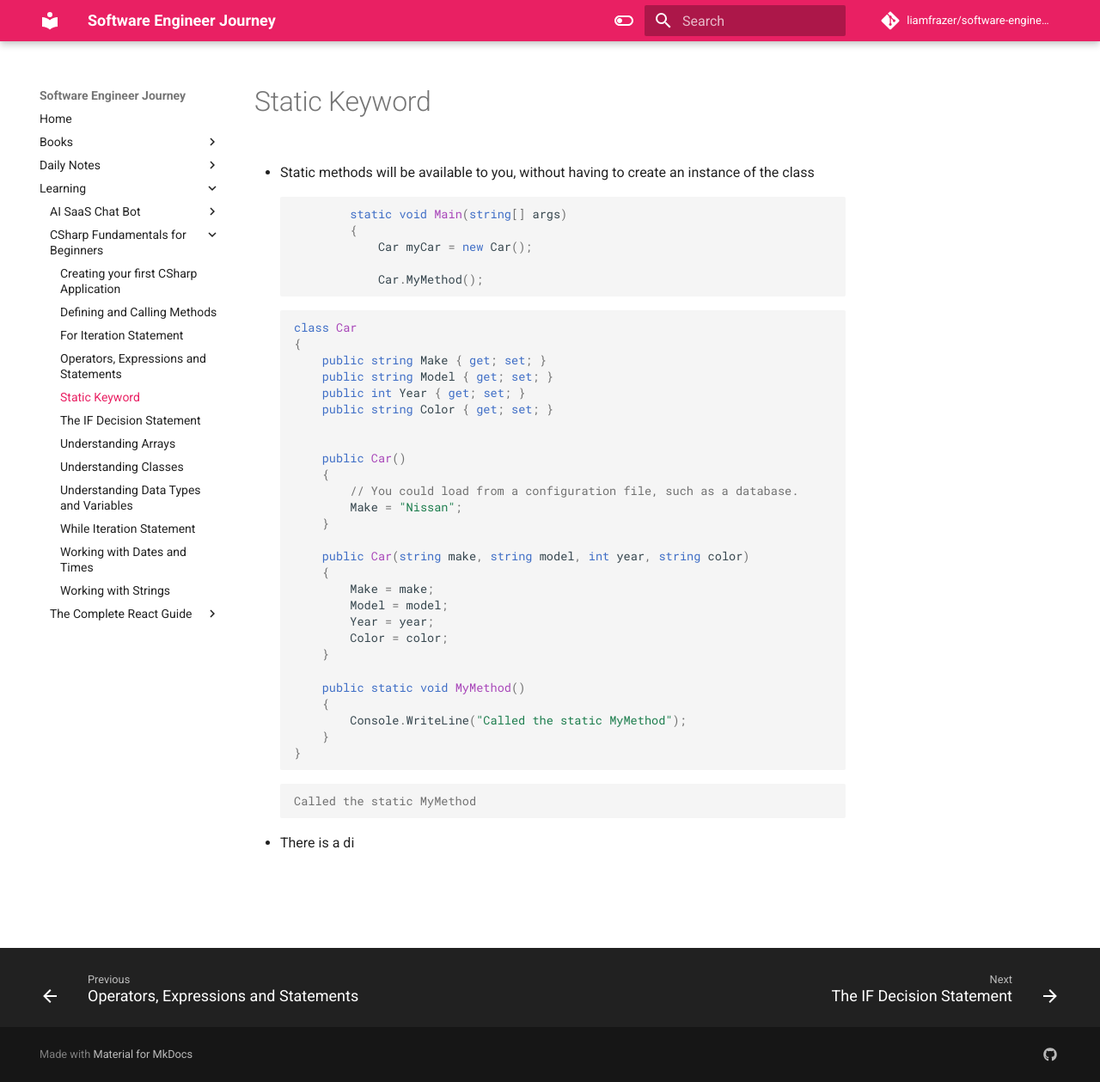
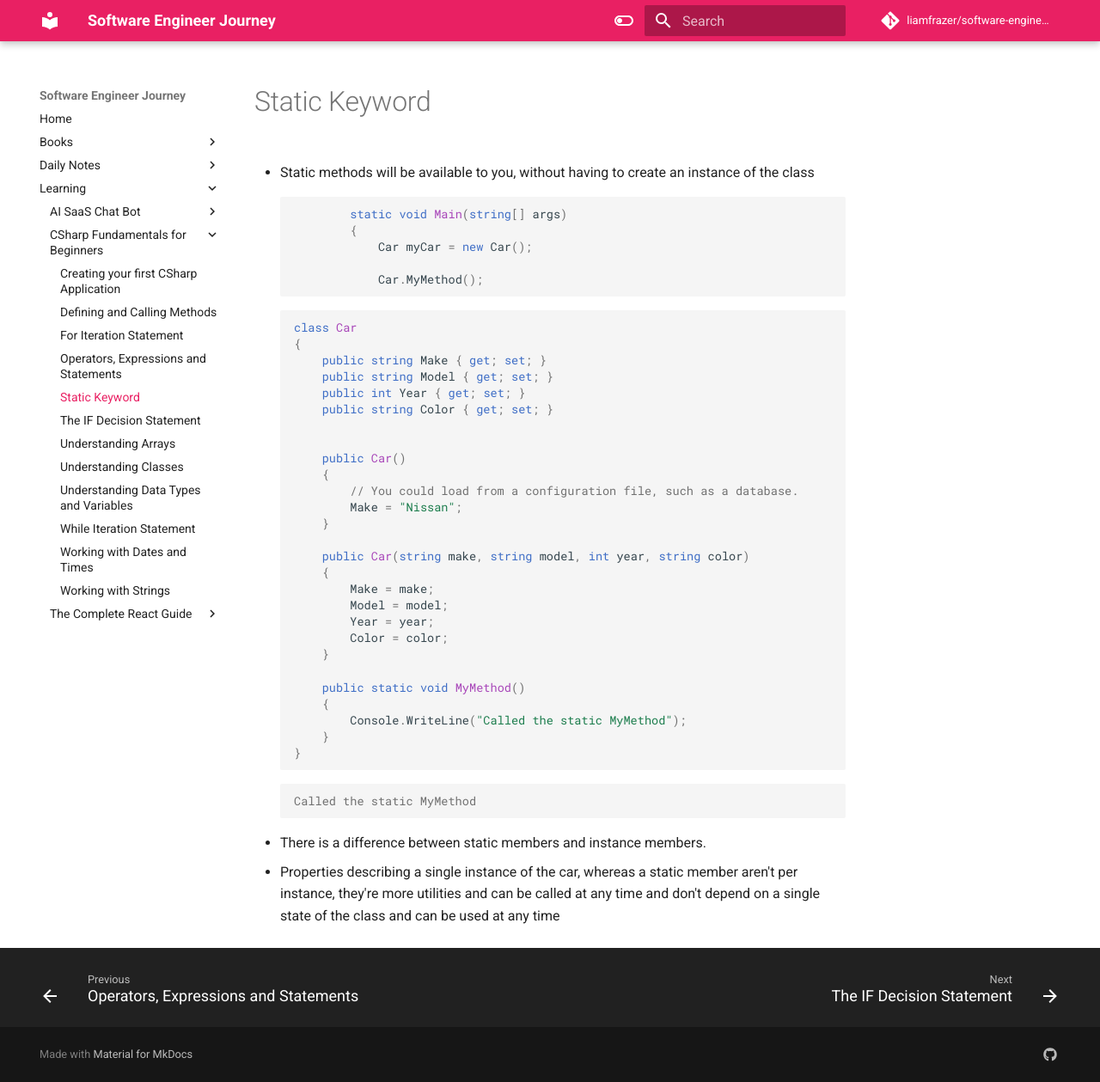
Before and after one commit to liamfrazer/software-engineer-journey, an MkDocs documentation site: the page built from docs/Learning/CSharp Fundamentals for Beginners/Static Keyword.md, in a window 1280 px wide and 1259 px high. Shown: the whole window at 86% size. Built offline with MkDocs 1.6.1 and Material for MkDocs 9.7.7, drawn with Linux system fonts in a browser that asks for light colours; comment, search, counter and statistics services are not loaded.

Commit message:
vault backup: 2024-01-07 12:17:51

````diff
--- a/docs/Learning/CSharp Fundamentals for Beginners/Static Keyword.md
+++ b/docs/Learning/CSharp Fundamentals for Beginners/Static Keyword.md
@@ -45,4 +45,5 @@ class Car
 Called the static MyMethod
 ```
 
-* There is a di
+* There is a difference between static members and instance members.
+* Properties describing a single instance of the car, whereas a static member aren't per instance, they're more utilities and can be called at any time and don't depend on a single state of the class and can be used at any time
````
Also changed, not shown: docs/index.md (+1 -0 lines).
